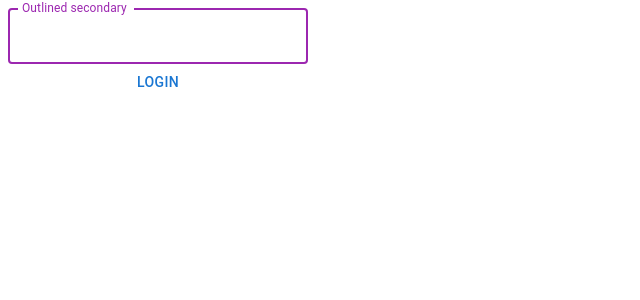
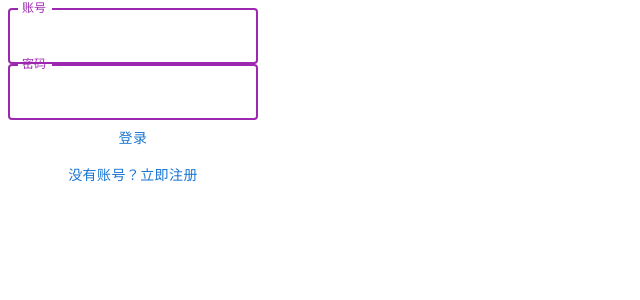
Before and after one commit to ncuhome/campus-cat-gallary, a React app: page /login in a window 1280 px wide. Shown: the top 300 px of the page, without its empty margins (0-640 px from the left). Built offline with nearby package versions, Linux system fonts and the light colour scheme.

Commit message:
feat： Static login page

```diff
--- a/src/App.jsx
+++ b/src/App.jsx
@@ -1,7 +1,7 @@
 import React from 'react'
 import { BrowserRouter as Router, Route, Routes } from 'react-router-dom'
 
-import Home from './pages/Home/home'
+import Home from './pages/home/home'
 import Login from './pages/login/login'
 
 const App = () => {
--- a/src/pages/login/login.jsx
+++ b/src/pages/login/login.jsx
@@ -6,11 +6,15 @@ function Login() {
     <div style={{
       display: 'flex',
       flexDirection: 'column',
-      width: 300
+      width: 250,
     }}>
-      <TextField label="Outlined secondary" color="secondary" focused />
+      <TextField label="账号" color="secondary" focused />
+      <TextField label="密码" color="secondary" focused />
       <Button>
-        Login
+        登录
+      </Button>
+      <Button>
+        没有账号？立即注册
       </Button>
     </div>
   );
```
